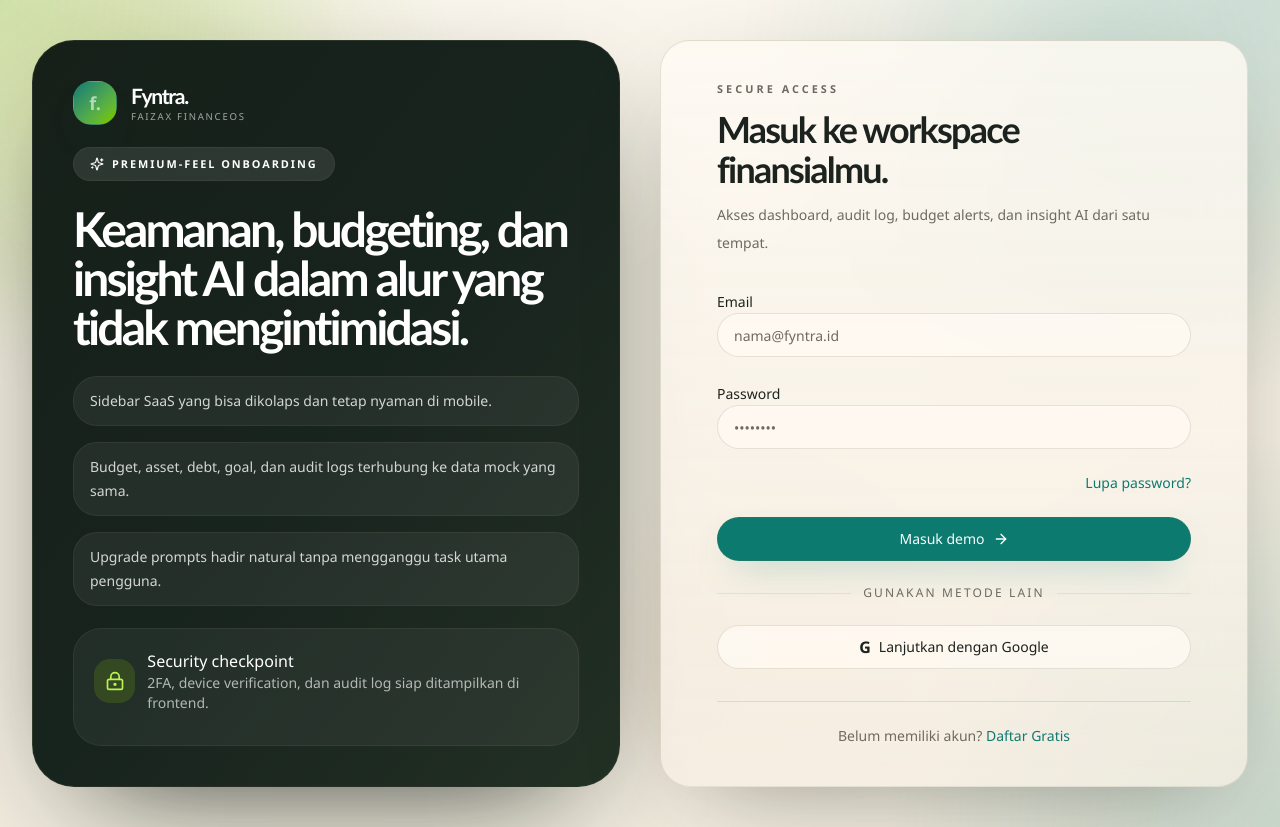
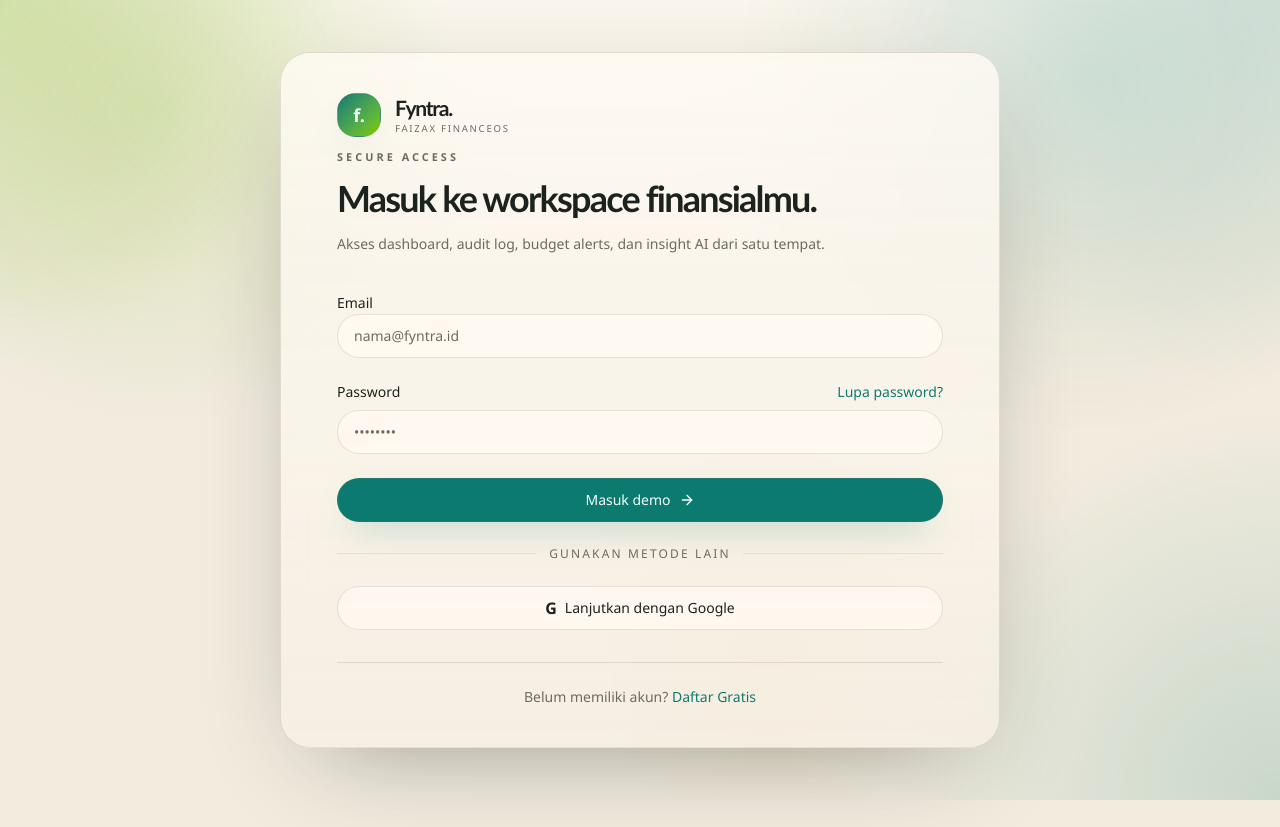
Before and after one commit to Faizax26/Fyntra, a Next.js app: page /login in a window 1280 px wide. After the commit the page ends 800 px from the top, so only its background shows below. Built offline with nearby package versions, Linux system fonts and the light colour scheme.

Commit message:
Adjust login page layout

```diff
--- a/src/components/auth-views.tsx
+++ b/src/components/auth-views.tsx
@@ -54,11 +54,12 @@ const copyMap = {
 export function AuthPage({ mode }: { mode: keyof typeof copyMap }) {
   const router = useRouter();
   const content = copyMap[mode];
+  const showInfoPanel = mode !== "login";
 
   return (
     <div className="min-h-screen bg-[radial-gradient(circle_at_top_left,rgba(123,179,26,0.14),transparent_22%),radial-gradient(circle_at_bottom_right,rgba(13,122,112,0.18),transparent_26%)]">
-      <div className="mx-auto grid min-h-screen max-w-7xl gap-8 px-4 py-8 lg:grid-cols-[1fr_1fr] lg:gap-10 lg:px-8 lg:py-10">
-        <div className="hidden min-h-[720px] flex-col justify-between rounded-[42px] border border-border/70 bg-linear-to-br from-[#162019] via-[#17231d] to-[#233024] p-8 text-white shadow-[0_44px_120px_-56px_rgba(10,18,13,0.92)] lg:flex xl:p-10">
+      <div className={`mx-auto grid min-h-screen max-w-7xl gap-8 px-4 py-8 lg:gap-10 lg:px-8 lg:py-10 ${showInfoPanel ? "lg:grid-cols-[1fr_1fr]" : "lg:grid-cols-1"}`}>
+        <div className={`min-h-[720px] flex-col justify-between rounded-[42px] border border-border/70 bg-linear-to-br from-[#162019] via-[#17231d] to-[#233024] p-8 text-white shadow-[0_44px_120px_-56px_rgba(10,18,13,0.92)] xl:p-10 ${showInfoPanel ? "hidden lg:flex" : "hidden"}`}>
           <Logo className="[&_span:last-child]:text-white/60 [&>div:last-child]:text-white" />
           <motion.div initial={{ opacity: 0, y: 18 }} animate={{ opacity: 1, y: 0 }} transition={{ duration: 0.55 }} className="space-y-6">
             <div className="inline-flex items-center gap-2 rounded-full border border-white/10 bg-white/10 px-4 py-2 text-[0.68rem] font-semibold uppercase tracking-[0.18em]">
@@ -91,10 +92,10 @@ export function AuthPage({ mode }: { mode: keyof typeof copyMap }) {
           </div>
         </div>
         <div className="flex items-center justify-center">
-          <Card className="surface-elevated w-full max-w-[640px]">
+          <Card className={`surface-elevated w-full ${showInfoPanel ? "max-w-[640px]" : "max-w-[720px]"}`}>
             <CardContent className="space-y-8 p-8 md:p-10 lg:px-12 xl:px-14">
               <div className="space-y-3">
-                <Logo className="lg:hidden" />
+                <Logo className={showInfoPanel ? "lg:hidden" : ""} />
                 <p className="eyebrow">Secure access</p>
                 <h1 className="font-display text-4xl font-semibold tracking-[-0.05em]">{content.title}</h1>
                 <p className="text-sm leading-7 text-muted-foreground">{content.description}</p>
@@ -123,15 +124,15 @@ export function AuthPage({ mode }: { mode: keyof typeof copyMap }) {
                 ) : null}
                 {mode !== "forgot" && mode !== "verify" ? (
                   <div className="space-y-2">
-                    <Label htmlFor="password">Password</Label>
+                    <div className="flex items-center justify-between gap-4">
+                      <Label htmlFor="password">Password</Label>
+                      {mode === "login" ? (
+                        <Link href="/forgot-password" className="text-sm font-medium text-primary hover:text-primary/80">
+                          Lupa password?
+                        </Link>
+                      ) : null}
+                    </div>
                     <Input id="password" type="password" placeholder="••••••••" />
-                  </div>
-                ) : null}
-                {mode === "login" ? (
-                  <div className="flex justify-end">
-                    <Link href="/forgot-password" className="text-sm font-medium text-primary hover:text-primary/80">
-                      Lupa password?
-                    </Link>
                   </div>
                 ) : null}
                 {mode === "verify" ? (
```
